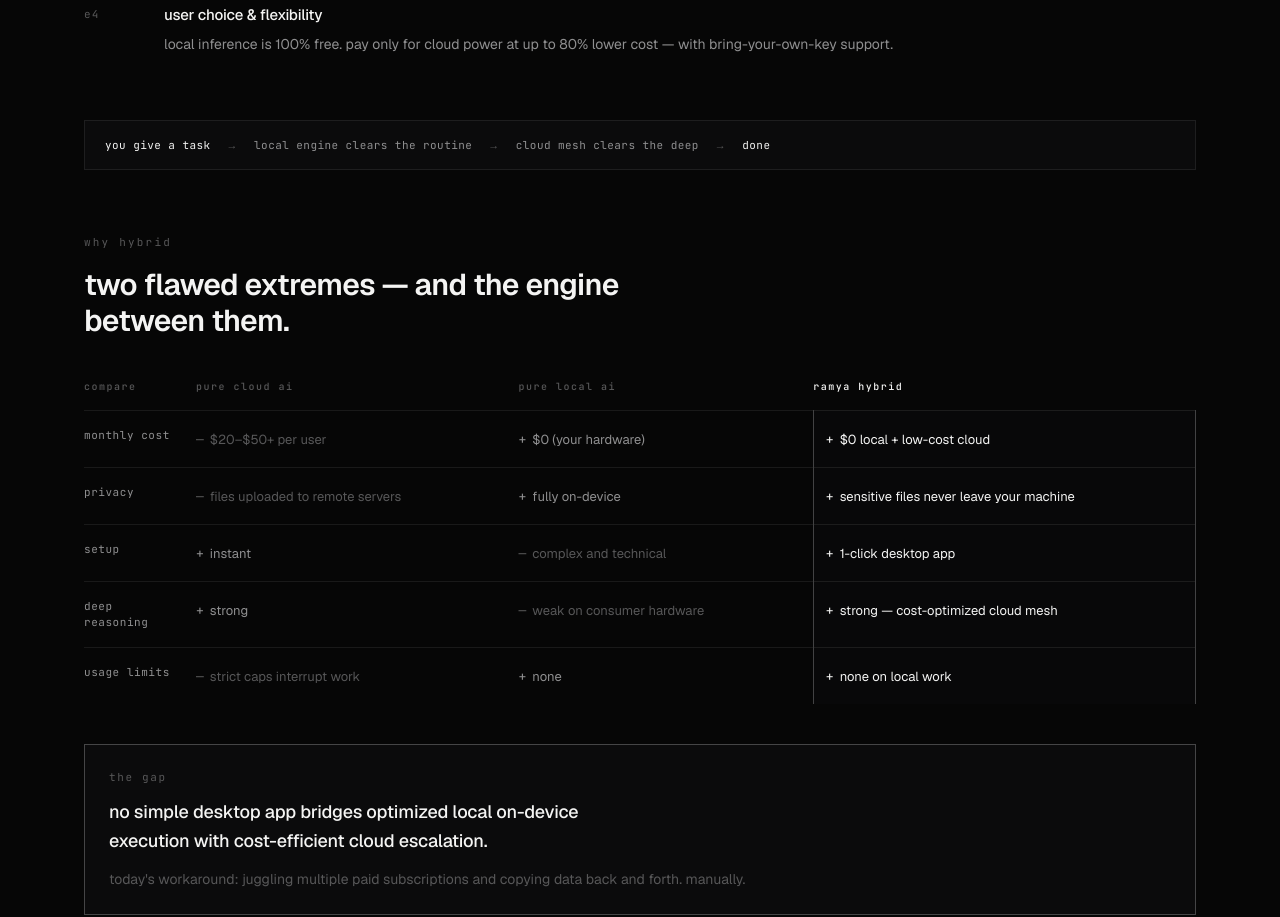
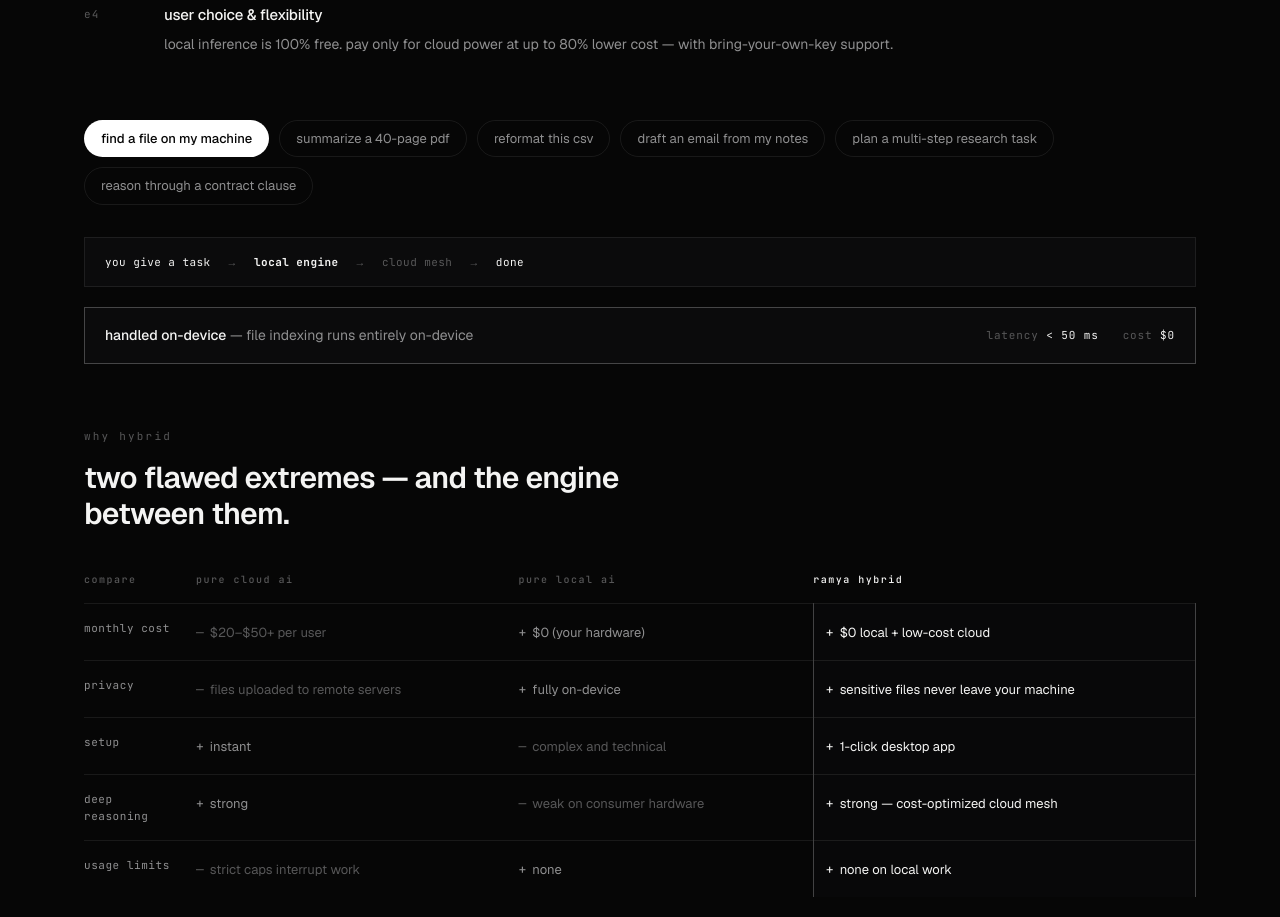
Before and after one commit to suyashkrishangarg/ramya, a Next.js app: page /products in a window 1280 px wide. Shown: the part 2420-3337 px from the top of the page. Built offline with nearby package versions, Linux system fonts and the light colour scheme; no server answers; the database is empty.

Commit message:
v2 step 5: interactive task-router demo in aura hybrid-engine section

```diff
--- a/app/products/page.tsx
+++ b/app/products/page.tsx
@@ -5,6 +5,7 @@
 import { ListRow } from "@/components/list-row";
 import { Reveal } from "@/components/reveal";
 import { CursorGlow } from "@/components/cursor-glow";
+import { TaskRouter } from "@/components/task-router";
 import { PrimaryButton, GhostButton } from "@/components/buttons";
 import { CtaBand } from "@/components/home/cta-band";
 import { getCurrentMember } from "@/lib/member";
@@ -303,14 +304,8 @@
                 ))}
               </div>
               <Reveal>
-                <div className="mt-10 flex flex-wrap items-center gap-x-3 gap-y-2 border border-line bg-surface px-5 py-4 font-mono text-[11px] tracking-[0.04em] text-muted sm:gap-x-4">
-                  <span className="text-ink">you give a task</span>
-                  <span className="text-dim" aria-hidden="true">→</span>
-                  <span>local engine clears the routine</span>
-                  <span className="text-dim" aria-hidden="true">→</span>
-                  <span>cloud mesh clears the deep</span>
-                  <span className="text-dim" aria-hidden="true">→</span>
-                  <span className="text-ink">done</span>
+                <div className="mt-10">
+                  <TaskRouter />
                 </div>
               </Reveal>
 
--- /dev/null
+++ b/components/task-router.tsx
@@ -0,0 +1,154 @@
+"use client";
+
+import { useState } from "react";
+import { AnimatePresence, motion, useReducedMotion } from "motion/react";
+import { Reveal } from "@/components/reveal";
+
+type RouterTask = {
+  id: string;
+  label: string;
+  route: "local" | "cloud";
+  detail: string;
+  latency: string;
+  cost: string;
+};
+
+const TASKS: RouterTask[] = [
+  {
+    id: "file",
+    label: "find a file on my machine",
+    route: "local",
+    detail: "file indexing runs entirely on-device",
+    latency: "< 50 ms",
+    cost: "$0",
+  },
+  {
+    id: "summarize",
+    label: "summarize a 40-page pdf",
+    route: "local",
+    detail: "summarization is routine — the local engine clears it",
+    latency: "2 s",
+    cost: "$0",
+  },
+  {
+    id: "format",
+    label: "reformat this csv",
+    route: "local",
+    detail: "data formatting is exactly what local is for",
+    latency: "< 1 s",
+    cost: "$0",
+  },
+  {
+    id: "email",
+    label: "draft an email from my notes",
+    route: "local",
+    detail: "drafting from context you provide needs no cloud",
+    latency: "3 s",
+    cost: "$0",
+  },
+  {
+    id: "research",
+    label: "plan a multi-step research task",
+    route: "cloud",
+    detail: "deep multi-step reasoning escalates to the cloud mesh",
+    latency: "8 s",
+    cost: "≈ $0.02 · cost-optimized",
+  },
+  {
+    id: "legal",
+    label: "reason through a contract clause",
+    route: "cloud",
+    detail: "high-stakes reasoning gets the strongest cloud model",
+    latency: "12 s",
+    cost: "≈ $0.05 · cost-optimized",
+  },
+];
+
+/**
+ * try-the-engine demo — pick a task, watch the hybrid engine route it.
+ * fully canned client-side: it demonstrates the concept while the real
+ * engine is in development.
+ */
+export function TaskRouter() {
+  const [selected, setSelected] = useState(0);
+  const reduce = useReducedMotion();
+  const task = TASKS[selected];
+
+  return (
+    <div>
+      {/* task chips */}
+      <div className="flex flex-wrap gap-2.5" role="group" aria-label="example tasks">
+        {TASKS.map((t, i) => (
+          <button
+            key={t.id}
+            type="button"
+            onClick={() => setSelected(i)}
+            aria-pressed={selected === i}
+            className={`rounded-full border px-4 py-2 text-[13px] transition-all duration-150 ${
+              selected === i
+                ? "border-transparent bg-white font-medium text-[#060606]"
+                : "border-line text-muted hover:border-line-strong hover:text-ink"
+            }`}
+          >
+            {t.label}
+          </button>
+        ))}
+      </div>
+
+      {/* routing strip */}
+      <div
+        className="mt-8 flex flex-wrap items-center gap-x-3 gap-y-2 border border-line bg-surface px-5 py-4 font-mono text-[11px] tracking-[0.04em] sm:gap-x-4"
+        aria-live="polite"
+      >
+        <span className={task.route ? "text-ink" : "text-muted"}>you give a task</span>
+        <span className="text-dim" aria-hidden="true">→</span>
+        <span
+          className={`transition-colors duration-200 ${
+            task.route === "local" ? "font-bold text-ink" : "text-dim"
+          }`}
+        >
+          local engine
+        </span>
+        <span className="text-dim" aria-hidden="true">→</span>
+        <span
+          className={`transition-colors duration-200 ${
+            task.route === "cloud" ? "font-bold text-ink" : "text-dim"
+          }`}
+        >
+          cloud mesh
+        </span>
+        <span className="text-dim" aria-hidden="true">→</span>
+        <span className="text-ink">done</span>
+      </div>
+
+      {/* readout */}
+      <AnimatePresence mode="wait" initial={false}>
+        <motion.div
+          key={task.id}
+          initial={reduce ? { opacity: 0 } : { opacity: 0, y: 8 }}
+          animate={{ opacity: 1, y: 0 }}
+          exit={reduce ? { opacity: 0 } : { opacity: 0, y: -8 }}
+          transition={{ duration: 0.25, ease: [0.16, 1, 0.3, 1] }}
+          className="mt-5 border border-line-strong bg-surface px-5 py-4"
+        >
+          <div className="flex flex-wrap items-center justify-between gap-x-6 gap-y-3">
+            <p className="text-sm leading-relaxed text-muted">
+              <span className="font-medium text-ink">
+                {task.route === "local" ? "handled on-device" : "escalated to the cloud mesh"}
+              </span>{" "}
+              — {task.detail}
+            </p>
+            <div className="flex gap-6 font-mono text-[11px] tracking-[0.08em]">
+              <span className="text-dim">
+                latency <span className="text-ink">{task.latency}</span>
+              </span>
+              <span className="text-dim">
+                cost <span className="text-ink">{task.cost}</span>
+              </span>
+            </div>
+          </div>
+        </motion.div>
+      </AnimatePresence>
+    </div>
+  );
+}
```
